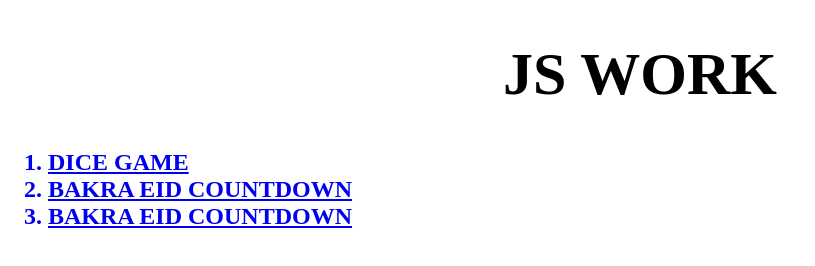
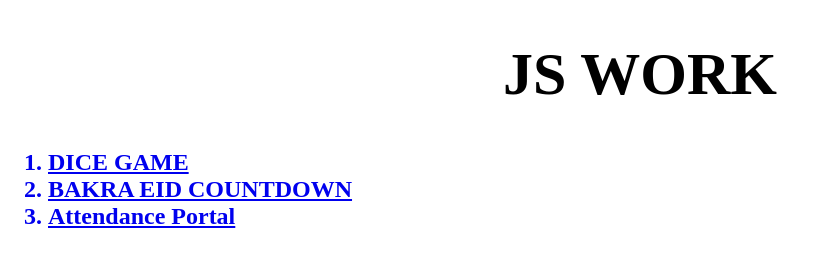
Before and after one commit to bilalakhterr/ALL-JS-WORK, a plain HTML site: page index.html in a window 1280 px wide. Shown: the whole page, without its empty margins (0-815 px from the left). Drawn offline with Linux system fonts and the light colour scheme.

Commit message:
Update index.html

```diff
--- a/index.html
+++ b/index.html
@@ -13,7 +13,7 @@
         <ol>
             <a href="DICE GAME/index.html"><li>DICE GAME</li></a>
             <a href="COUNTDOWN/index.html"><li>BAKRA EID COUNTDOWN</li></a>
-            <a href="ATTENDANCE SHEET/index.html"><li>BAKRA EID COUNTDOWN</li></a>
+            <a href="ATTENDANCE SHEET/index.html"><li>Attendance Portal</li></a>
         </ol>
     </h2>
 
```
